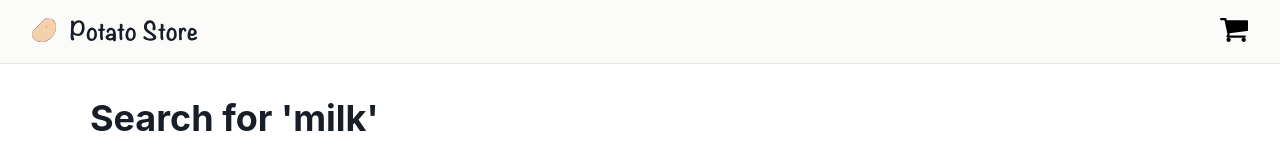
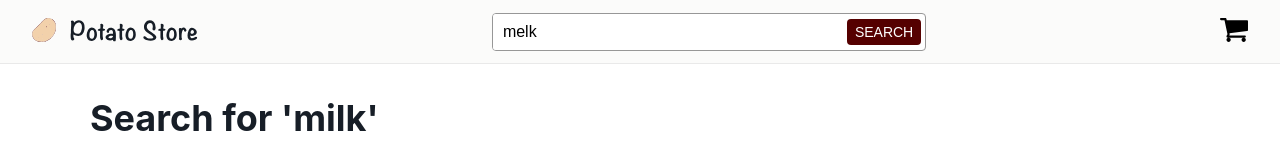
Before and after one commit to tutturen/potato-store-front, a React (Create React App) app: page / in a window 1280 px wide. Shown: the top 160 px of the page. Built offline with nearby package versions, Linux system fonts and the light colour scheme.

Commit message:
add search bar

```diff
--- a/src/Header/Header.css
+++ b/src/Header/Header.css
@@ -17,6 +17,45 @@
 .header-right-content {
 }
 
+.header-search-bar {
+  height: 36px;
+  border: 1px solid #979797;
+  border-radius: 4px;
+  background-color: white;
+  display: flex;
+  flex-direction: row;
+  align-items: center;
+  overflow: hidden;
+}
+
+.header-search-bar-input {
+  height: 100%;
+  flex-grow: 1;
+  border: none;
+  height: 34px;
+  text-indent: 8px;
+  font-size: 16px;
+  width: 350px;
+}
+
+.header-search-bar-input:focus {
+  outline: 0;
+}
+
+.header-search-bar-button {
+  margin-right: 4px;
+  text-transform: uppercase;
+  border-radius: 4px;
+  background-color: #550000;
+  color: #ffffff;
+  text-align: center;
+  line-height: 26px;
+  height: 26px;
+  font-size: 14px;
+  padding: 0 8px;
+  border: none;
+}
+
 .potato-logo {
   height: 24px;
   width: 24px;
--- a/src/Header/index.js
+++ b/src/Header/index.js
@@ -3,6 +3,15 @@ import './Header.css';
 import potatoLogo from './potato-logo.svg';
 import potatoLogoText from './potato-logo-text.svg';
 import shoppingCartIcon from './shopping-cart.svg';
+
+function SearchBar(props) {
+  return (
+    <div className="header-search-bar">
+      <input className="header-search-bar-input" type="text" value={props.text} />
+      <button className="header-search-bar-button">search</button>
+    </div>
+  );
+}
 
 function Header(props) {
   return (
@@ -10,6 +19,9 @@ function Header(props) {
       <div className="header-left-content">
         <img src={potatoLogo} className="potato-logo" alt="Potato Logo" />
         <img src={potatoLogoText} className="potato-logo-text" alt="Potato Store" />
+      </div>
+      <div className="header-middle-content">
+        <SearchBar text="melk" />
       </div>
       <div className="header-right-content">
         <img src={shoppingCartIcon} className="shopping-cart-icon" alt="Shopping Cart" />
```
